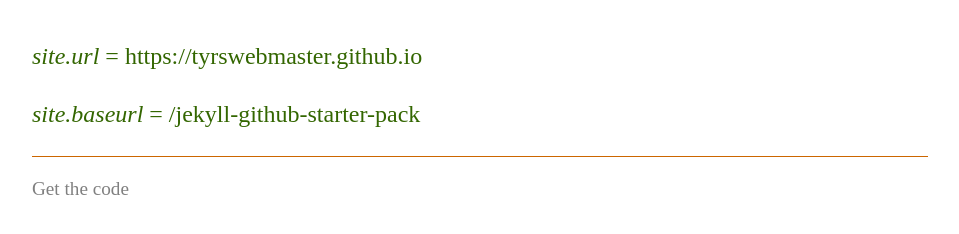
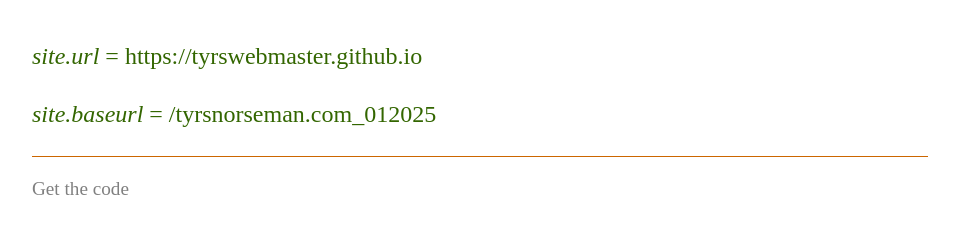
Before and after one commit to tyrswebmaster/tyrsnorseman.com_012025, a Jekyll site: the page built from index.html, in a window 1280 px wide. Shown: the part 174-408 px from the top of the page, without its empty margins (160-1119 px from the left). Built offline with Jekyll 4.4.1, drawn with Linux system fonts in a browser that asks for light colours.

Commit message:
Update _config.yml
Update _config.yml with updated values for this instance.

```diff
--- a/_config.yml
+++ b/_config.yml
@@ -1,3 +1,3 @@
-name: Anindita Basu
+name: TyrsWebMaster
 markdown: kramdown
-baseurl: /jekyll-github-starter-pack
+baseurl: /tyrsnorseman.com_012025
```
